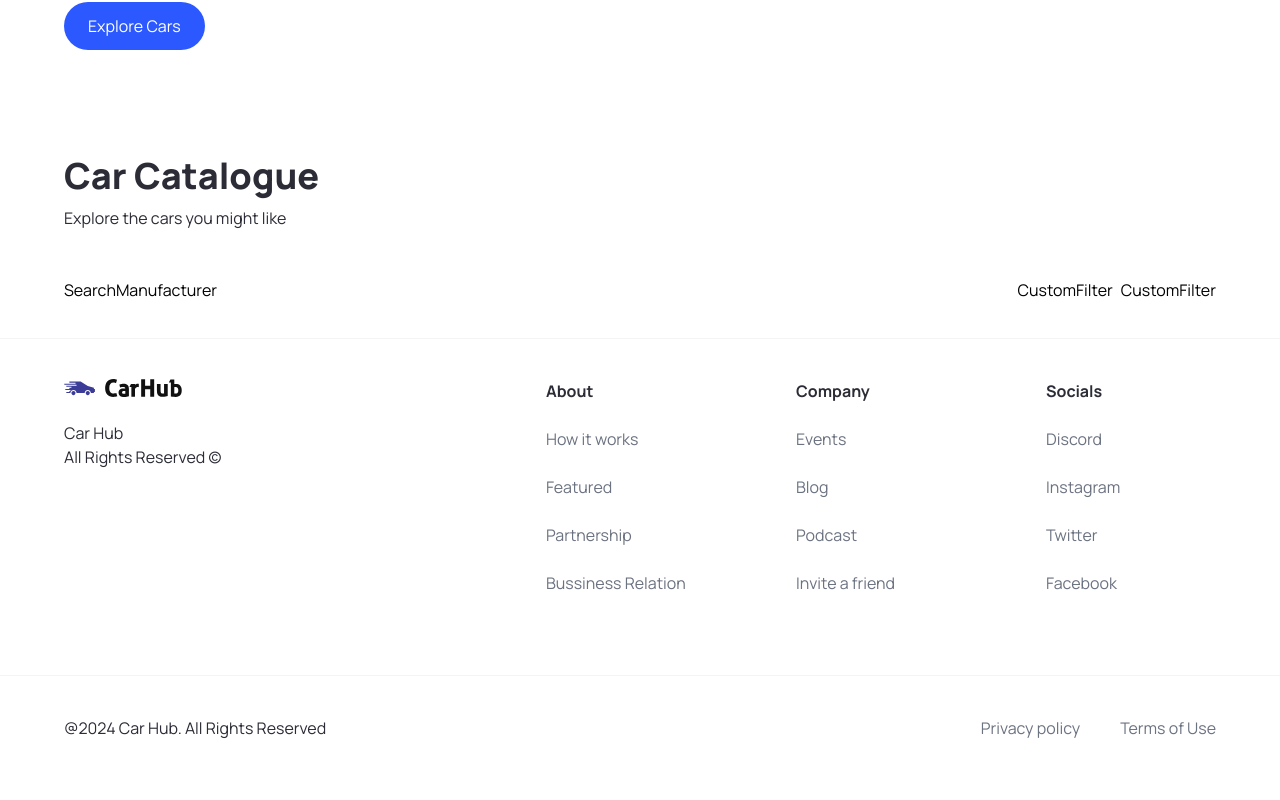
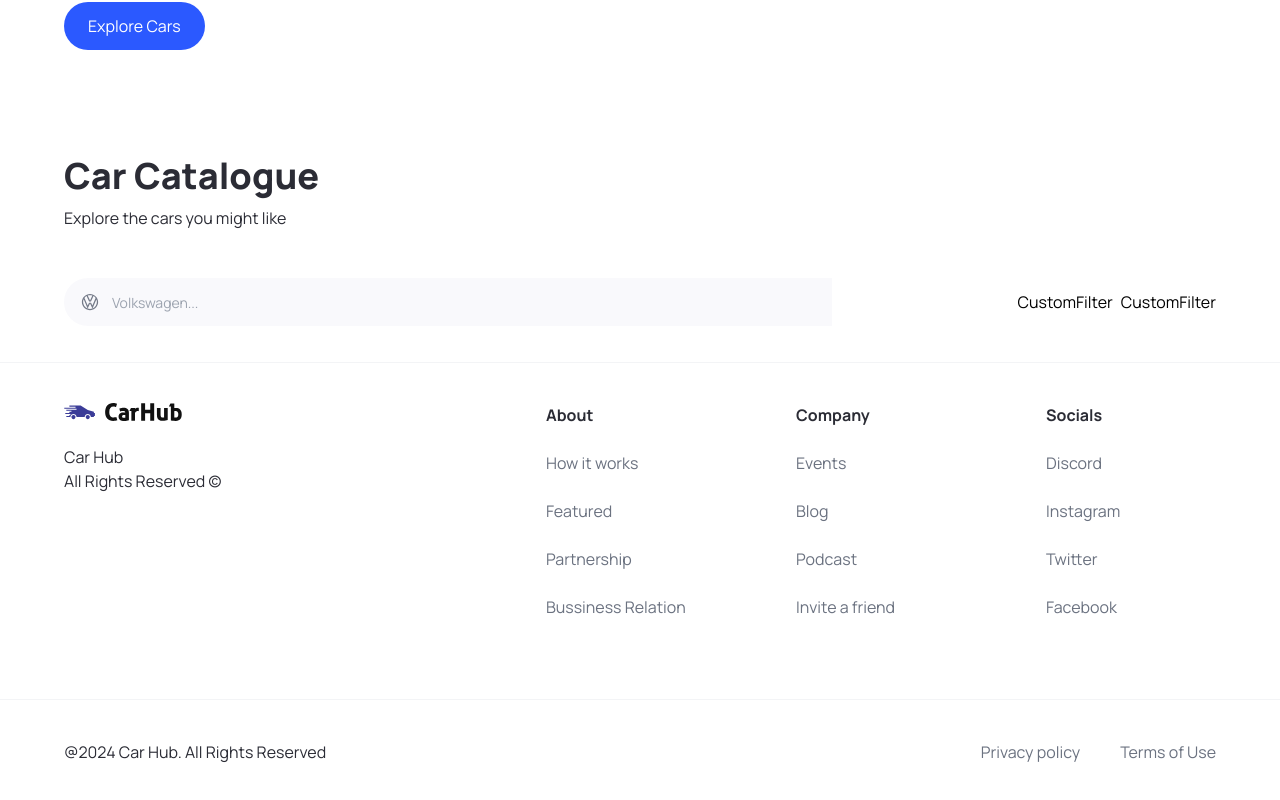
Before and after one commit to tobiborrahman/car-hub, a Next.js app: page / in a window 1280 px wide. Shown: the part 708-1508 px from the top of the page. Built offline with nearby package versions, Linux system fonts and the light colour scheme.

Commit message:
search box created with headless ui

```diff
--- a/components/SearchBar.tsx
+++ b/components/SearchBar.tsx
@@ -1,14 +1,18 @@
 'use client';
 
-import React from 'react';
+import React, { useState } from 'react';
 import { SearchManufacturer } from '.';
 
 const SearchBar = () => {
+	const [manufacturer, setManufacturer] = useState('');
 	const handleSearch = () => {};
 	return (
 		<form className="searchbar" onSubmit={handleSearch}>
 			<div className="searchbar__item">
-				<SearchManufacturer />
+				<SearchManufacturer
+					manufacturer={manufacturer}
+					setManufacturer={setManufacturer}
+				/>
 			</div>
 		</form>
 	);
--- a/components/SearchManufacturer.tsx
+++ b/components/SearchManufacturer.tsx
@@ -1,7 +1,99 @@
-import React from 'react';
+'use client';
 
-const SearchManufacturer = () => {
-	return <div>SearchManufacturer</div>;
+import { manufacturers } from '@/constants';
+import { searchManufacturerProps } from '@/types';
+import { Combobox, Transition } from '@headlessui/react';
+import Image from 'next/image';
+import { useState, Fragment } from 'react';
+
+const SearchManufacturer = ({
+	manufacturer,
+	setManufacturer,
+}: searchManufacturerProps) => {
+	const [query, setQuery] = useState('');
+
+	const filteredManufacturers =
+		query === ''
+			? manufacturers
+			: manufacturers.filter((item) =>
+					item
+						.toLocaleLowerCase()
+						.replace(/\s+/g, '')
+						.includes(query.toLocaleLowerCase().replace(/\s+/g, ''))
+			  );
+
+	return (
+		<div className="search-manufacturer">
+			<Combobox value={manufacturer} onChange={setManufacturer}>
+				<div className="relative w-full">
+					<Combobox.Button className="absolute top-[14px]">
+						<Image
+							src="/car-logo.svg"
+							width={20}
+							height={20}
+							className="ml-4"
+							alt="car logo"
+						/>
+					</Combobox.Button>
+
+					<Combobox.Input
+						className="search-manufacturer__input"
+						placeholder="Volkswagen..."
+						displayValue={(manufacturer: string) => manufacturer}
+						onChange={(e) => e.target.value}
+					/>
+
+					<Transition
+						as={Fragment}
+						leave="transition ease-in duration-100"
+						leaveFrom="opacity-100"
+						leaveTo="opacity-0"
+						afterLeave={() => setQuery('')}
+					>
+						<Combobox.Options>
+							{filteredManufacturers.map((item) => (
+								<Combobox.Option
+									key={item}
+									className={({
+										active,
+									}) => `relative search-manufacturer__option
+                                ${
+									active
+										? 'bg-primary-blue text-white'
+										: 'text-gray-900'
+								}`}
+									value={item}
+								>
+									{({ selected, active }) => (
+										<>
+											<span
+												className={`block truncate ${
+													selected
+														? 'font-medium'
+														: 'font-normal'
+												}`}
+											>
+												{item}
+											</span>
+											{selected ? (
+												<span
+													className={`absolute inset-y-0 left-0 flex items-center pl-3 ${
+														active
+															? 'text-white'
+															: 'text-teal-600'
+													}`}
+												></span>
+											) : null}
+										</>
+									)}
+								</Combobox.Option>
+							))}
+						</Combobox.Options>
+					</Transition>
+				</div>
+			</Combobox>
+		</div>
+	);
 };
 
 export default SearchManufacturer;
--- a/types/index.ts
+++ b/types/index.ts
@@ -1,3 +1,4 @@
+import { manufacturers } from './../constants/index';
 import { MouseEventHandler } from 'react';
 
 export interface CustomButtonProps {
@@ -6,3 +7,8 @@
 	containerStyles?: string;
 	handleClick?: MouseEventHandler<HTMLButtonElement>;
 }
+
+export interface searchManufacturerProps {
+	manufacturer: string;
+	setManufacturer: (manufacturer: string) => void;
+}
```
Also changed, not shown: package.json (+5 -4 lines), 1 other file (tests, documents, lock files or other folders).
